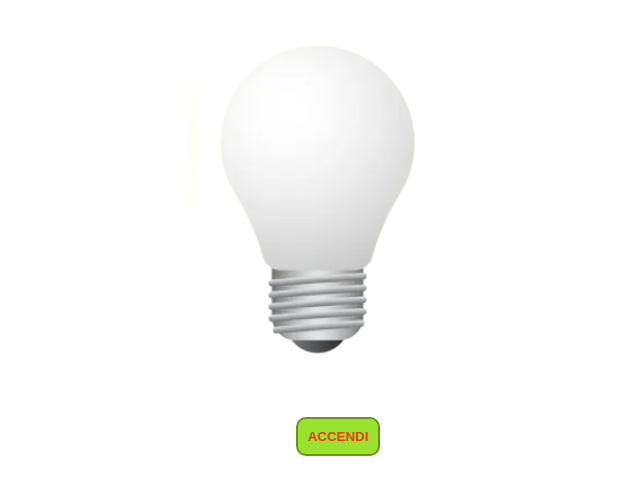
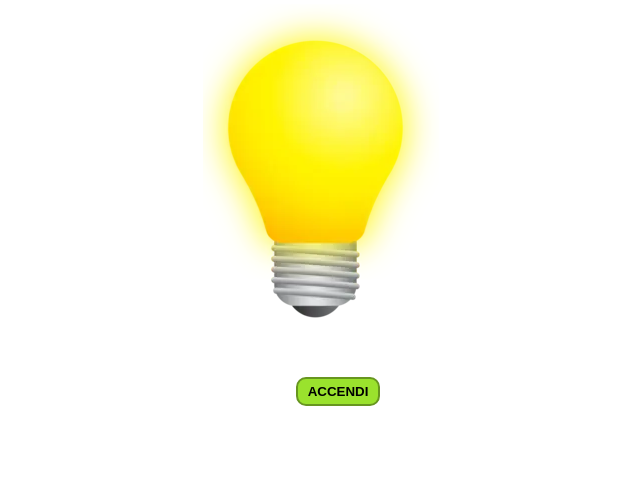
Before and after one commit to Danilo-Mosca/js-dom-1, a plain HTML site: page index.html in a window 1280 px wide. Both pictures are taken after a click on the button "ACCENDI". Shown: the part 81-576 px from the top of the page, without its empty margins (302-942 px from the left). Drawn offline with Linux system fonts and the light colour scheme.

Commit message:
add script.js istruction for first exercise complete

```diff
--- a/css/style.css
+++ b/css/style.css
@@ -26,17 +26,20 @@ body {
     align-items: center;
 }
 .img {
-    width: 300px;
+    width: auto;
 }
 
 .btn-style {
     margin: 20px;
-    padding: 10px;
+    padding: 5px 10px;
     border-radius: 10px;
-    color: #f1380a;
+    color: black;
     background-color: #9AE22D;
     border: 2px solid #679620;
     text-transform: uppercase;
     font-weight: 600;
     cursor: pointer;
 }
+.btn-style:hover {
+    background-color: #679620;
+}
--- a/index.html
+++ b/index.html
@@ -15,7 +15,7 @@
     <section id="wrapper" class="">
         <div id="container" class="">
             <h1 class="">Primi passi col DOM</h1>
-            <img src="img/white_lamp.png" alt="Lampadina spenta" class="img">
+            <img src="img/white_lamp.png" alt="Lampadina spenta" id="imageLamp" class="img">
             <button id="turnLight" class="btn-style">Accendi</button>
         </div>
     </section>
--- a/script/script.js
+++ b/script/script.js
@@ -1,2 +1,23 @@
 "use strict";
 console.clear();
+
+// Seleziono il pulsante
+const btnTurn = document.getElementById("turnLight");
+// Verifico da console.log se ho selezionato correttamente il pulsante
+console.log(btnTurn);
+
+// Seleziono l'immagine
+const imageSelected = document.getElementById("imageLamp");
+// Verifico console.log se ho selezionato correttamente l'immagine
+console.log(imageSelected);
+
+// Creo l'ascoltatore di eventi
+btnTurn.addEventListener("click", function() {
+    imageSelected.src = "../img/yellow_lamp.png";
+    // L'istruzione seguente capovolge l'immagine orizzontalmente
+    // per permettere alle due immagini di essere visualizzate nello
+    // stesso punto (altrimenti l'immagine con la lampadina accesa)
+    // verrebbe visualizzata leggermente più a destra rispetto a quella
+    // spenta
+    imageSelected.style.transform = "scaleX(-1)";
+});
```
